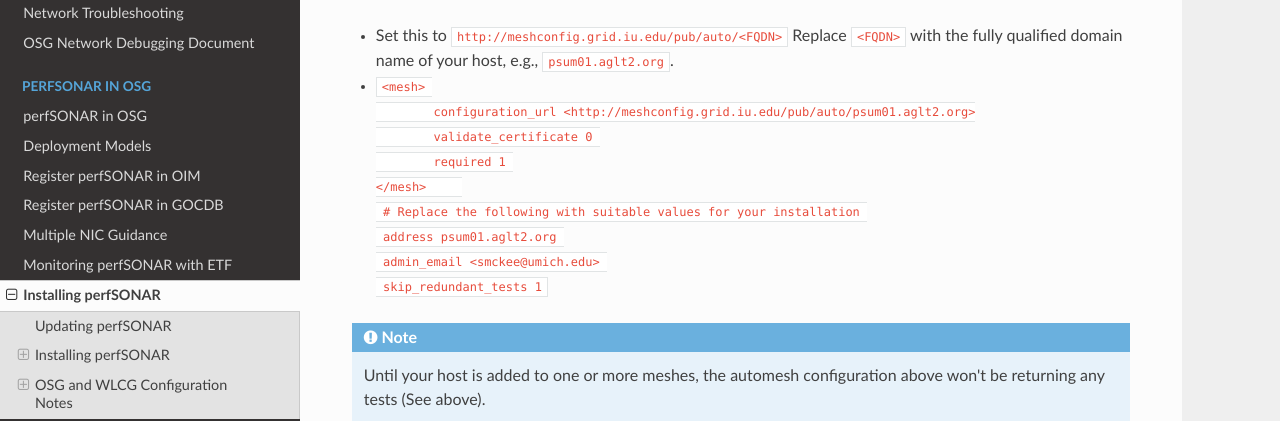
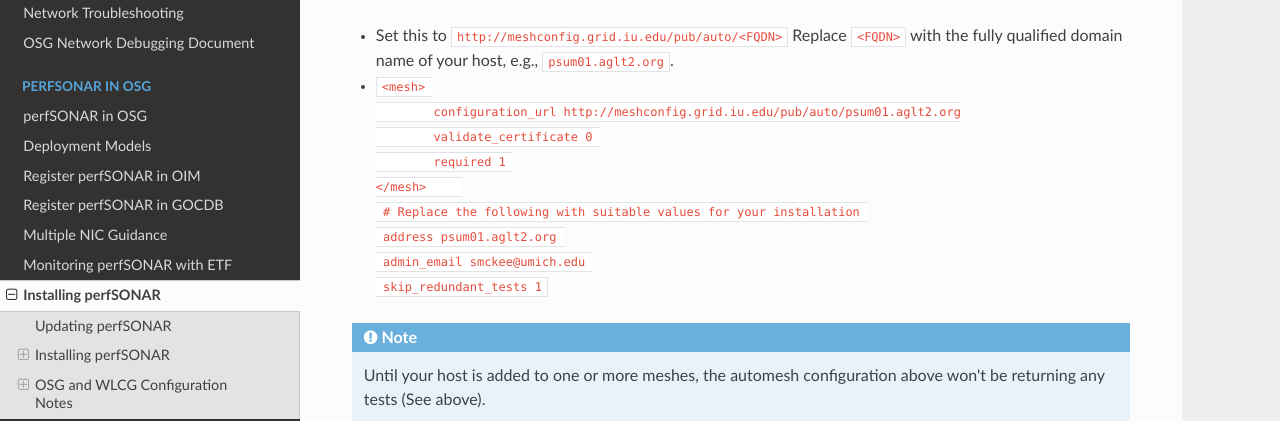
Before and after one commit to osg-htc/networking, an MkDocs documentation site: the page built from docs/perfsonar/installation.md, in a window 1280 px wide and 900 px high, scrolled down 2206 px. Shown: the part 180-601 px from the top of the window. Built offline with MkDocs 1.6.1, drawn with Linux system fonts in a browser that asks for light colours; nearby versions of some CDN libraries; old or Windows-style settings are respelled for this version of MkDocs; some of the changed lines change nothing that is shown.

Commit message:
Update installation.md
Remove superfluous '<', '>' brackets.

````diff
--- a/docs/perfsonar/installation.md
+++ b/docs/perfsonar/installation.md
@@ -67,13 +67,13 @@ You will need to configure your instance(s) to use the OSG/WLCG mesh-configurati
 -   Set this to `http://meshconfig.grid.iu.edu/pub/auto/<FQDN>` Replace `<FQDN>` with the fully qualified domain name of your host, e.g., `psum01.aglt2.org`.
 -   ```
 	<mesh>
-	    configuration_url <http://meshconfig.grid.iu.edu/pub/auto/psum01.aglt2.org>
+	    configuration_url http://meshconfig.grid.iu.edu/pub/auto/psum01.aglt2.org
 	    validate_certificate 0
 	    required 1
 </mesh>
  # Replace the following with suitable values for your installation
  address psum01.aglt2.org
- admin_email <smckee@umich.edu>
+ admin_email smckee@umich.edu
  skip_redundant_tests 1
 ```
 
````
